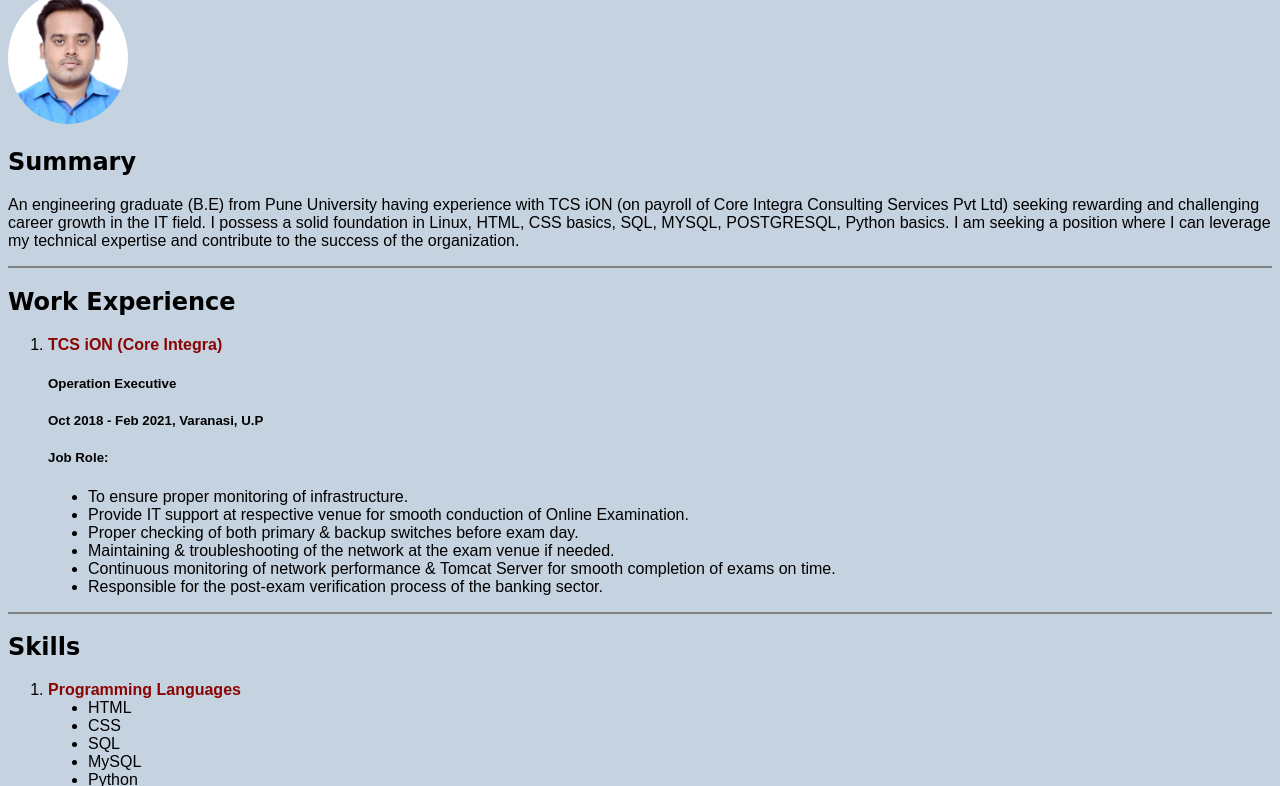
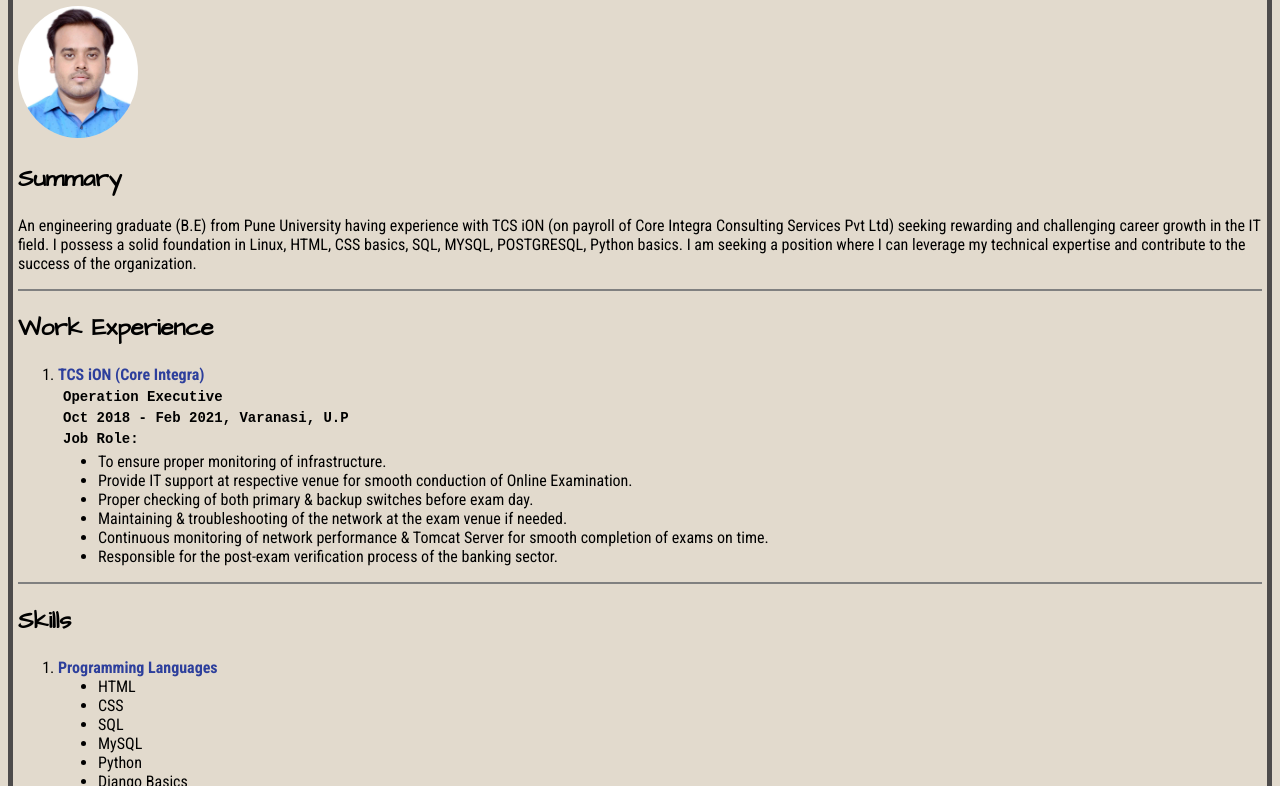
Before and after one commit to nckunal/resume, a plain HTML site: page index.html in a window 1280 px wide. Shown: the part 88-874 px from the top of the page. Drawn offline with Linux system fonts and the light colour scheme.

Commit message:
Update style.css

```diff
--- a/style.css
+++ b/style.css
@@ -1,7 +1,19 @@
 body {
-    font-family: Arial, Helvetica, sans-serif;
-    background-color: rgb(197, 210, 223);
+    font-family: "Roboto Condensed", sans-serif;
+    font-optical-sizing: auto;
+    font-weight: 400;
+    font-style: normal;
+    background-color: #e2dacd;
+    padding: 0 5px;
+    border-radius: 10px;
+    border: 5px solid rgb(77, 75, 75);
 }
+
+
+h2 {
+    font-family: "Architects Daughter", cursive;
+}
+
 a {
     text-decoration: none;
     font-weight: 600;
@@ -13,12 +25,14 @@ a {
     border-radius:50%;
 }
 
-h2 {
-    font-family: cursive;
+.work h5 {
+    margin: 5px;
+    font-family: 'Courier New', Courier, monospace;
+    font-size: 14px;
 }
 
 .info {
-    color: rgb(138, 4, 4);
+    color: #2D3F9C;
 }
 
 .disc {
```
